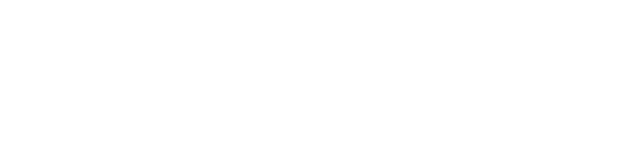
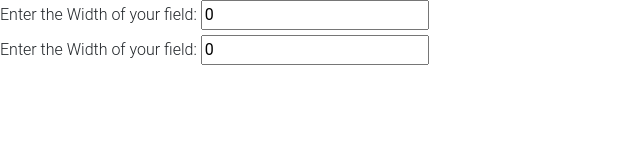
Before and after one commit to JacobTaylorNWMSU/AppChallenge1, a plain HTML site: page index.html in a window 1280 px wide. Shown: the whole page, without its empty margins (0-640 px from the left). Drawn offline with nearby package versions, Linux system fonts and the light colour scheme.

Commit message:
Added a .js file and mostly finished the index.html

```diff
--- a/index.html
+++ b/index.html
@@ -15,9 +15,29 @@
         <link href="https://cdnjs.cloudflare.com/ajax/libs/twitter-bootstrap/4.3.1/css/bootstrap.min.css" rel="stylesheet">
         <!-- Material Design Bootstrap -->
         <link href="https://cdnjs.cloudflare.com/ajax/libs/mdbootstrap/4.8.7/css/mdb.min.css" rel="stylesheet">
-
+        <style>
+            .main{
+                left: 50%;
+            }
+            .response{
+                left: 50%;
+                top: 50%;
+            }
+        </style>
     </head>
     <body>
-
+        <div class = 'main'>
+            <fieldset>
+                <label for = "width">Enter the Width of your field:</label>
+                <input id="width" type="number" minlength="1" maxlength="12" value="0">
+            </fieldset>
+            <fieldset>
+                <label for = "length">Enter the Width of your field:</label>
+                <input id="length" type="number" minlength="1" maxlength="12" value="0">
+            </fieldset>
+        </div>
+        <div class = 'response'>
+            <p id="result"></p>
+        </div>
     </body>
 </html>
```
